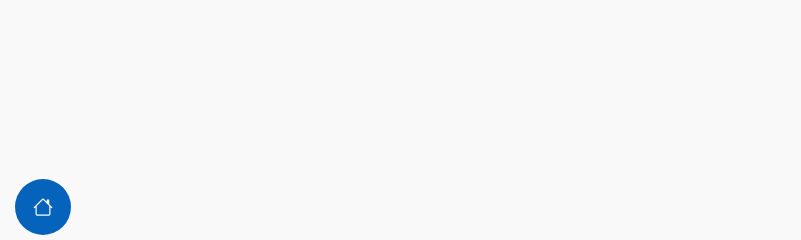
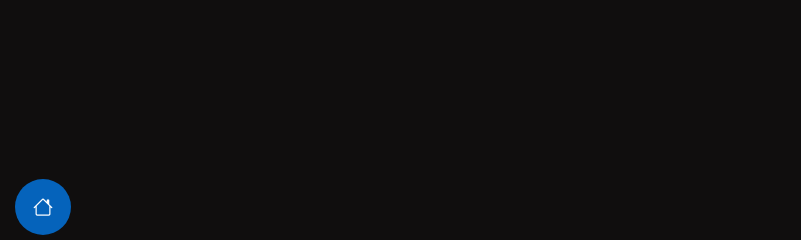
Before and after one commit to ramirosanchezaranda/1stportfolio, a plain HTML site: page index.html in a window 1280 px wide. Shown: the part 19-259 px from the top of the page, without its empty margins (0-801 px from the left). Drawn offline with Linux system fonts and the light colour scheme.

Commit message:
cambio de color

```diff
--- a/assets/css/main.css
+++ b/assets/css/main.css
@@ -40,8 +40,8 @@
 /* Color Presets - These classes override global colors when applied to any section or element, providing reuse of the sam color scheme. */
 
 .light-background {
-  --background-color: #f9f9f9;
-  --surface-color: #ffffff;
+  --background-color: #100e0e;
+  --surface-color: #161313;
 }
 
 .dark-background {
```
